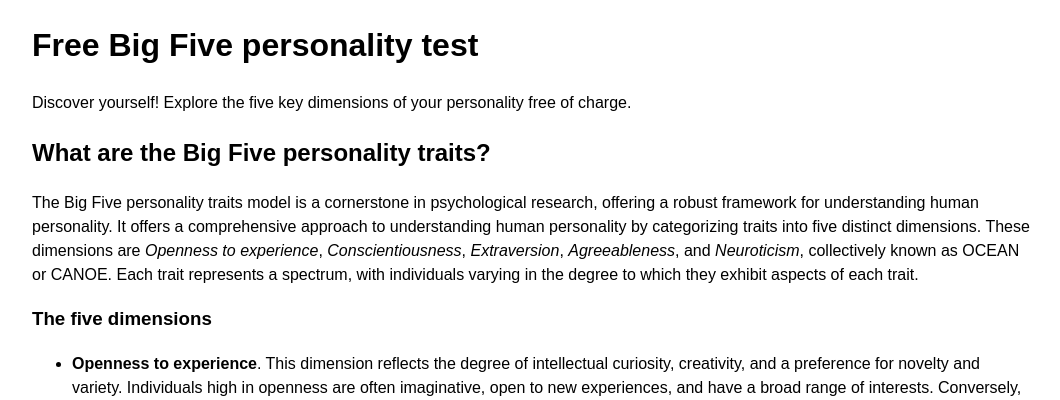
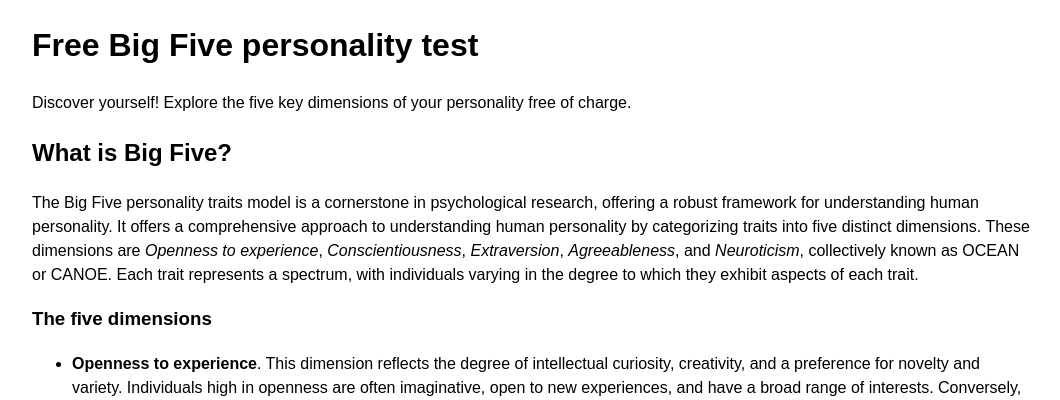
Before and after one commit to dqd/big-five, a Django app: page / in a window 1280 px wide. Shown: the part 24-424 px from the top of the page, without its empty margins (108-1168 px from the left). Run offline with Django 4.2, Linux system fonts and the light colour scheme; data that the repository does not hold is empty.

Commit message:
a better header

```diff
--- a/bigfive/templates/index.html
+++ b/bigfive/templates/index.html
@@ -17,7 +17,7 @@
     <h1>{% block title %}{% translate 'Free Big Five personality test' %}{% endblock %}</h1>
     <p>{% translate 'Discover yourself! Explore the five key dimensions of your personality free of charge.' %}</p>
 
-    <h2>{% translate 'What are the Big Five personality traits?' %}</h2>
+    <h2>{% translate 'What is Big Five?' %}</h2>
     <p>{% blocktranslate %}The Big Five personality traits model is a cornerstone in psychological research, offering a robust framework for understanding human personality. It offers a comprehensive approach to understanding human personality by categorizing traits into five distinct dimensions. These dimensions are <em>Openness to experience</em>, <em>Conscientiousness</em>, <em>Extraversion</em>, <em>Agreeableness</em>, and <em>Neuroticism</em>, collectively known as OCEAN or CANOE. Each trait represents a spectrum, with individuals varying in the degree to which they exhibit aspects of each trait.{% endblocktranslate %}</p>
 
     <h3>{% translate 'The five dimensions' %}</h3>
```
Also changed, not shown: bigfive/locale/cs/LC_MESSAGES/django.po, 1 other file.
